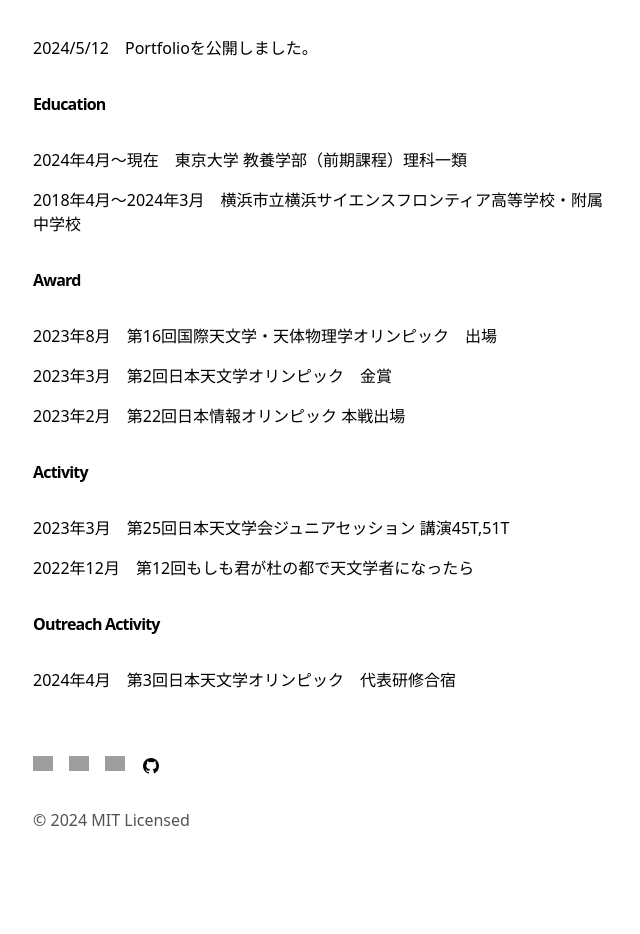
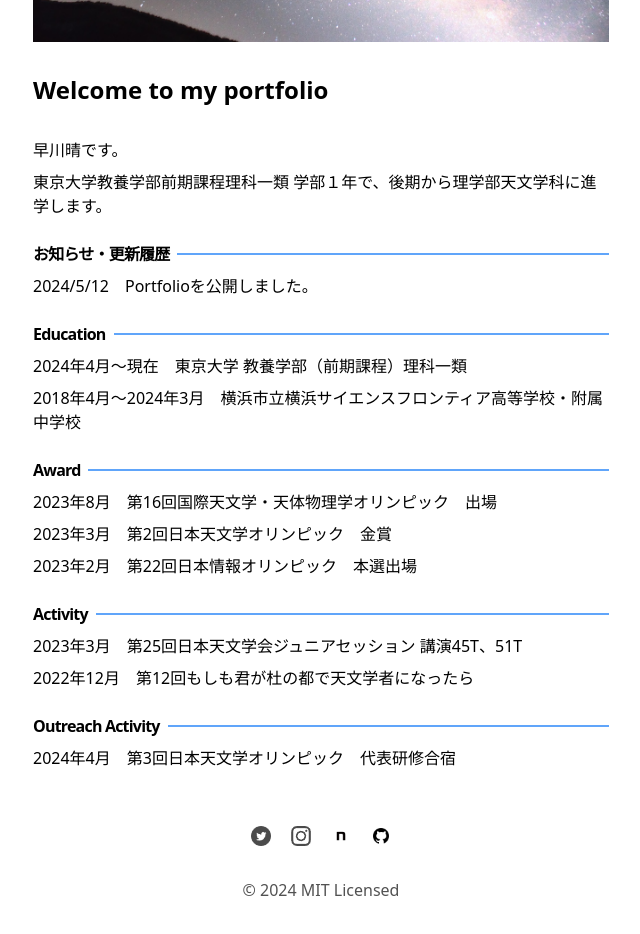
Before and after one commit to haru-astro/Portfolio, a Next.js app: page / in a window 1280 px wide. Shown: the part 340-1274 px from the top of the page, without its empty margins (319-959 px from the left). Before the commit the page ends 1236 px from the top, so only its background shows below. Built offline with nearby package versions, Linux system fonts and the light colour scheme; grey boxes are pictures that could not be loaded.

Commit message:
Updated some files

```diff
--- a/app/components/footer.tsx
+++ b/app/components/footer.tsx
@@ -21,7 +21,7 @@ function ArrowIcon() {
 export default function Footer() {
   return (
     <footer className="mb-16">
-      <ul className="font-sm mt-8 flex flex-col space-x-0 space-y-2 text-neutral-600 md:flex-row md:space-x-4 md:space-y-0 dark:text-neutral-300">
+      <ul className="font-sm mt-8 flex justify-center space-x-4 space-y-2 text-neutral-600 dark:text-neutral-300 md:space-x-5 md:space-y-0 md:flex-row md:justify-center">
         <li>
           <a
             className="flex items-center transition-all hover:text-neutral-800 dark:hover:text-neutral-100"
@@ -29,7 +29,7 @@ export default function Footer() {
             target="_blank"
             href="https://twitter.com/haru_astro_"
           >
-            <Image src="/../../public/images/Twitter.png" width={20} height={20} alt="Twitter" />
+            <Image src="/images/Twitter.png" width={20} height={20} alt="Twitter" />
           </a>
         </li>
         <li>
@@ -39,7 +39,7 @@ export default function Footer() {
             target="_blank"
             href="https://www.instagram.com/haru_nightsky/"
           >
-            <Image src="/../../public/images/Instagram.png" width={20} height={20} alt="Instagram" />
+            <Image src="/images/Instagram.png" width={20} height={20} alt="Instagram" />
           </a>
         </li>
         <li>
@@ -49,7 +49,7 @@ export default function Footer() {
             target="_blank"
             href="https://note.com/haru_astro/all"
           >
-            <Image src="/public/images/note.png" width={20} height={20} alt="note" />
+            <Image src="/images/note.png" width={20} height={20} alt="note" />
           </a>
         </li>
         <li>
@@ -63,7 +63,7 @@ export default function Footer() {
           </a>
         </li>
       </ul>
-      <p className="mt-8 text-neutral-600 dark:text-neutral-300">
+      <p className="mt-8 text-neutral-600 dark:text-neutral-300 mx-auto text-center">
         © {new Date().getFullYear()} MIT Licensed
       </p>
     </footer>
--- a/app/components/nav.tsx
+++ b/app/components/nav.tsx
@@ -14,7 +14,7 @@ const navItems = {
 
 export function Navbar() {
   return (
-    <aside className="-ml-[8px] mb-16 tracking-tight">
+    <aside className="-ml-[8px] mb-8 tracking-tight">
       <div className="lg:sticky lg:top-20">
         <nav
           className="flex flex-row items-start relative px-0 pb-0 fade md:overflow-auto scroll-pr-6 md:relative"
--- a/app/page.tsx
+++ b/app/page.tsx
@@ -4,42 +4,57 @@ import Image from 'next/image'
 export default function Page() {
   return (
     <section>
-      <h1 className="mb-8 text-2xl font-semibold tracking-tighter">
-        こんにちは
+      <Image src="/images/Milkyway.jpg" width={700} height={400} alt="Twitter" />
+      <h1 className="my-8 text-2xl font-semibold">
+        Welcome to my portfolio
       </h1>
-      <p className="mb-4 ">
-        {`早川晴です。`}
-      </p>
-      <p className="mb-4 ">
-        {`東京大学教養学部前期課程理科一類 学部１年生で、後期から理学部天文学科に進学します。`}
-      </p>
+      <p className="mb-2 ">早川晴です。</p>
+      <p className="mb-2 ">東京大学教養学部前期課程理科一類 学部１年で、後期から理学部天文学科に進学します。</p>
 
-      <div className="my-8">
-        <h2 className="mb-8 font-semibold tracking-tighter">{'お知らせ・更新履歴'}</h2>
+      <div className="my-6">
+        <div className="mb-2 flex items-center">
+          <h2 className="font-semibold tracking-tighter mr-2">{'お知らせ・更新履歴'}</h2>
+        <div className="flex-grow h-0.5 bg-blue-400"></div>
+        </div>
         <ul>
           <li>2024/5/12　Portfolioを公開しました。</li>
         </ul>
       </div>
 
-      <div className="my-8">
-        <h2 className="mb-8 font-semibold tracking-tighter">{'Education'}</h2>
-        <p className="mb-4">2024年4月〜現在　東京大学 教養学部（前期課程）理科一類</p>
-        <p className="mb-4">2018年4月〜2024年3月　横浜市立横浜サイエンスフロンティア高等学校・附属中学校</p>
+      <div className="my-6">
+        <div className="mb-2 flex items-center">
+        <h2 className="font-semibold tracking-tighter mr-2">{'Education'}</h2>
+        <div className="flex-grow h-0.5 bg-blue-400"></div>
       </div>
-      <div className="my-8">
-        <h2 className="mb-8 font-semibold tracking-tighter">{'Award'}</h2>
-        <p className="mb-4">2023年8月　第16回国際天文学・天体物理学オリンピック　出場</p>
-        <p className="mb-4">2023年3月　第2回日本天文学オリンピック　金賞</p>
-        <p className="mb-4">2023年2月　第22回日本情報オリンピック 本戦出場</p>
+        <p className="mb-2">2024年4月〜現在　東京大学 教養学部（前期課程）理科一類</p>
+        <p className="mb-2">2018年4月〜2024年3月　横浜市立横浜サイエンスフロンティア高等学校・附属中学校</p>
       </div>
-      <div className="my-8">
-        <h2 className="mb-8 font-semibold tracking-tighter">{'Activity'}</h2>
-        <p className="mb-4">2023年3月　第25回日本天文学会ジュニアセッション 講演45T,51T</p>
-        <p className="mb-4">2022年12月　第12回もしも君が杜の都で天文学者になったら</p>
+
+      <div className="my-6">
+      <div className="mb-2 flex items-center">
+        <h2 className="font-semibold tracking-tighter mr-2">{'Award'}</h2>
+      <div className="flex-grow h-0.5 bg-blue-400"></div>
       </div>
-      <div className="my-8">
-        <h2 className="mb-8 font-semibold tracking-tighter">{'Outreach Activity'}</h2>
-        <p className="mb-4">2024年4月　第3回日本天文学オリンピック　代表研修合宿</p>
+        <p className="mb-2">2023年8月　第16回国際天文学・天体物理学オリンピック　出場</p>
+        <p className="mb-2">2023年3月　第2回日本天文学オリンピック　金賞</p>
+        <p className="mb-2">2023年2月　第22回日本情報オリンピック　本選出場</p>
+      </div>
+
+      <div className="my-6">
+      <div className="mb-2 flex items-center">
+        <h2 className="font-semibold tracking-tighter mr-2">{'Activity'}</h2>
+      <div className="flex-grow h-0.5 bg-blue-400"></div>
+      </div>
+        <p className="mb-2">2023年3月　第25回日本天文学会ジュニアセッション 講演45T、51T</p>
+        <p className="mb-2">2022年12月　第12回もしも君が杜の都で天文学者になったら</p>
+      </div>
+
+      <div className="my-6">
+      <div className="mb-2 flex items-center">
+        <h2 className="font-semibold tracking-tighter mr-2">{'Outreach Activity'}</h2>
+      <div className="flex-grow h-0.5 bg-blue-400"></div>
+      </div>
+        <p className="mb-2">2024年4月　第3回日本天文学オリンピック　代表研修合宿</p>
       </div>
     </section>
 
```
Also changed, not shown: public/images/Milky way.jpg (deleted), public/images/Milkyway.jpg (added).
